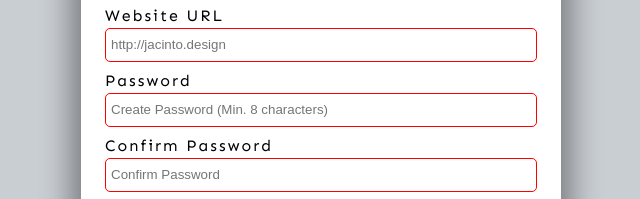
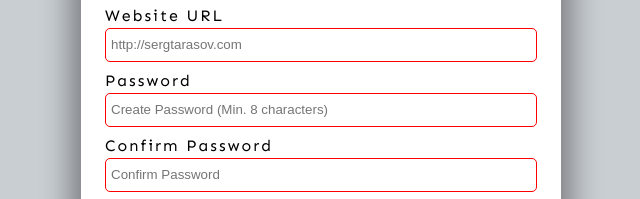
Before and after one commit to neonagat/form-validator, a plain HTML site: page index.html in a window 1280 px wide. Shown: the part 352-551 px from the top of the page, 319-959 px from the left. Drawn offline with Linux system fonts and the light colour scheme.

Commit message:
Add files via upload

```diff
--- a/index.html
+++ b/index.html
@@ -34,7 +34,7 @@
       <div class="form-group">
         <label for="website">Website URL</label>
         <input type="url" id="website" name="website"
-               placeholder="http://jacinto.design" required>
+               placeholder="http://sergtarasov.com" required>
       </div>
       <!-- Password -->
       <div class="form-group">
```
Also changed, not shown: script.js (line endings or trailing spaces).
